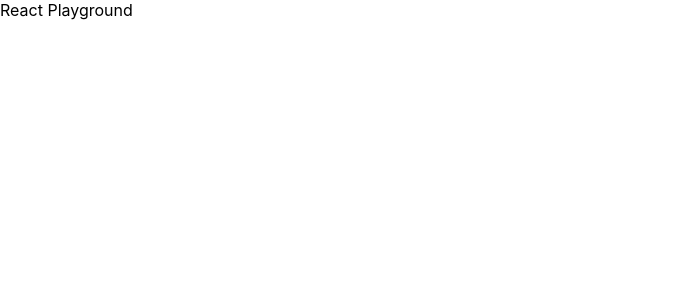
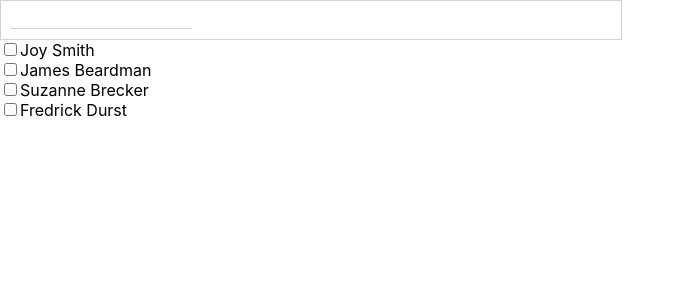
Before and after one commit to HamidBehnam/hamidev-playgrounds, a React (Create React App) app in the folder playground-react/: page / in a window 1280 px wide. Shown: the top 300 px of the page, without its empty margins (0-685 px from the left). Built offline with nearby package versions, Linux system fonts and the light colour scheme; the HTML template or start-up script is replaced by a standard one.

Commit message:
tag manager component

```diff
--- a/playground-react/src/App.tsx
+++ b/playground-react/src/App.tsx
@@ -1,10 +1,11 @@
 import React from 'react';
 import './App.css';
+import TagManager from "./components/TagManager";
 
 function App() {
   return (
     <div className="App">
-      <div>React Playground</div>
+      <TagManager />
     </div>
   );
 }
--- /dev/null
+++ b/playground-react/src/components/TagManager.module.css
@@ -0,0 +1,29 @@
+.tagsContainer {
+  border: 1px solid lightgray;
+  padding: 10px;
+  display: flex;
+  flex-wrap: wrap;
+  column-gap: 10px;
+  row-gap: 10px;
+  width: 600px;
+}
+
+.tagsContainer input {
+  border: none;
+  border-bottom: 1px solid lightgray;
+}
+
+.tagItem {
+  background-color: lightgray;
+  padding: 10px 20px;
+  border-radius: 20px;
+  display: flex;
+  justify-content: space-between;
+  align-items: center;
+  column-gap: 20px;
+}
+
+.tagItem button {
+  border: none;
+  background-color: transparent;
+}
--- /dev/null
+++ b/playground-react/src/components/TagManager.tsx
@@ -0,0 +1,70 @@
+import {useEffect, useState} from "react";
+import styles from './TagManager.module.css';
+
+interface Tag {
+  id: string;
+  title: string;
+}
+
+const tagsData: Tag[] = [
+  {id: "1", title: "Joy Smith"},
+  {id: "2", title: "James Beardman"},
+  {id: "3", title: "Suzanne Brecker"},
+  {id: "4", title: "Fredrick Durst"},
+];
+
+const TagManager = () => {
+  const [tags, setTags] = useState<Tag[]>(tagsData);
+  const [selectedTags, setSelectedTags] = useState<Tag[]>([]);
+  const [term, setTerm] = useState<string>('');
+
+  const tagChangeHandler = (tag: Tag) => {
+    if (selectedTags.includes(tag)) {
+      setSelectedTags(selectedTags.filter(tagItem => tagItem !== tag));
+    } else {
+      setSelectedTags([...selectedTags, tag]);
+    }
+  };
+
+  const deleteTagHandler = (tag: Tag) => {
+    setSelectedTags(selectedTags.filter(tagItem => tagItem !== tag));
+  };
+
+  useEffect(() => {
+    const formattedTerm = term.trim().toLowerCase();
+
+    if (formattedTerm) {
+      setTags(tagsData.filter(tag => tag.title.toLowerCase().includes(formattedTerm)));
+    } else {
+      setTags(tagsData);
+    }
+  }, [term]);
+
+  return (
+    <div>
+      <div className={styles.tagsContainer}>
+        {selectedTags.map((tagItem, index) => (
+          <div key={tagItem.id} className={styles.tagItem}>
+            <div>
+              {tagItem.title}
+            </div>
+            <button onClick={() => deleteTagHandler(tagItem)}>X</button>
+          </div>
+        ))}
+        <input type={'text'} value={term} onChange={(event) => setTerm(event.target.value)}/>
+      </div>
+      <form>
+        {tags && tags.map(tag => (
+          <div key={tag.id}>
+            <label>
+              <input type={'checkbox'} name={'tags'} value={tag.title} checked={selectedTags.includes(tag)} onChange={() => tagChangeHandler(tag)} />
+              {tag.title}
+            </label>
+          </div>
+        ))}
+      </form>
+    </div>
+  );
+};
+
+export default TagManager;
```
